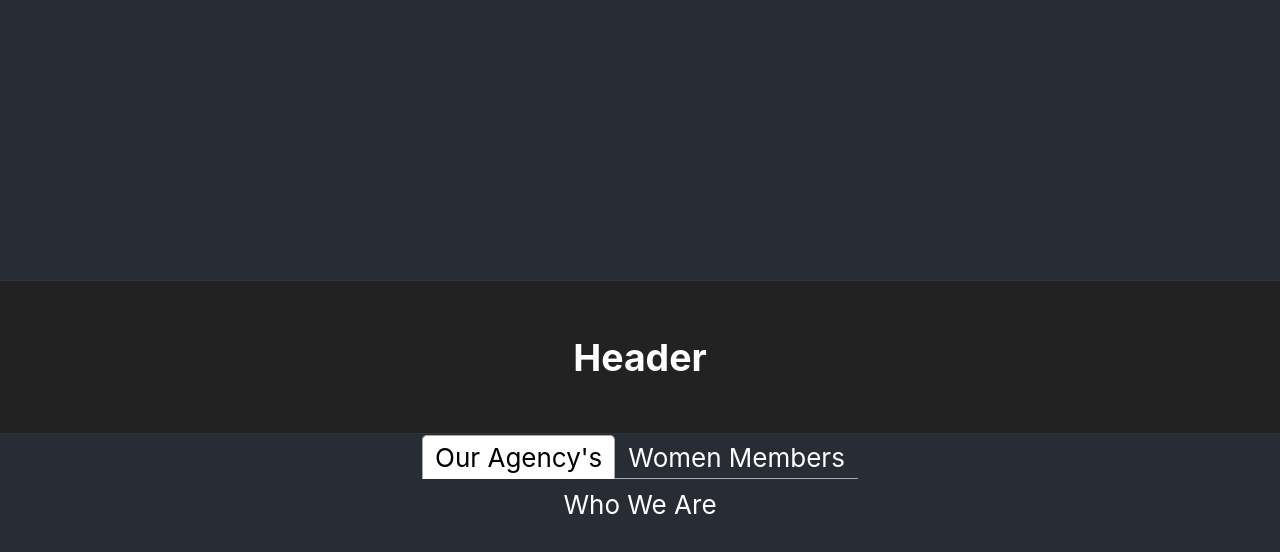
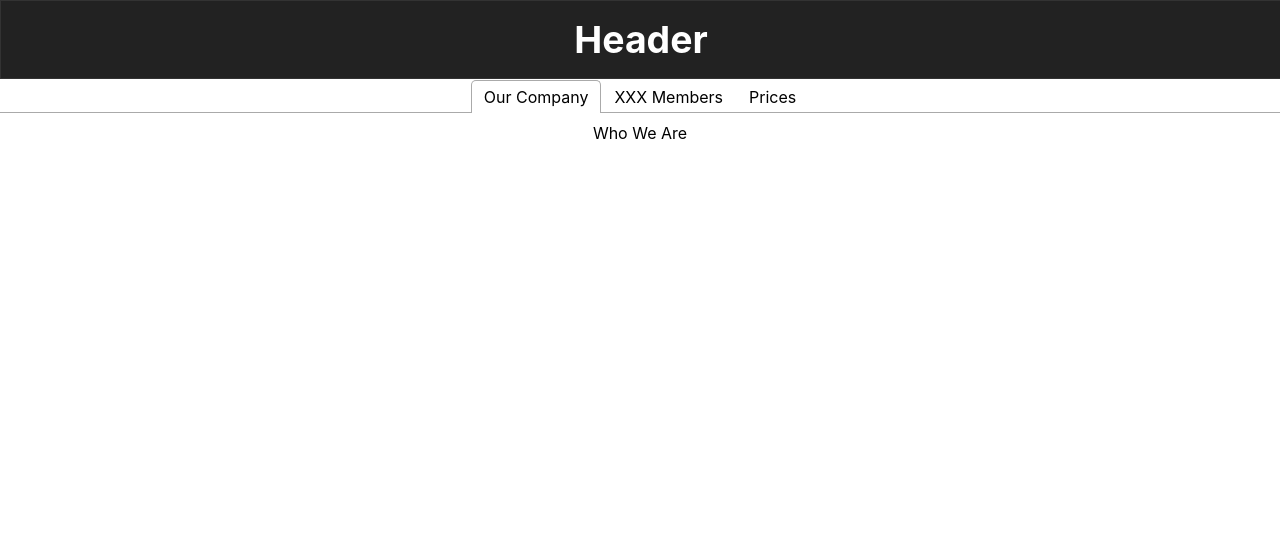
Before and after one commit to oshigoto46/oshigoto-site, a React (Create React App) app: page / in a window 1280 px wide. Shown: the top 552 px of the page. Built offline with nearby package versions, Linux system fonts and the light colour scheme.

Commit message:
some headers

```diff
--- a/src/App.tsx
+++ b/src/App.tsx
@@ -3,6 +3,7 @@ import './App.css';
 import { useEffect, useState, useRef } from "react";
 import Introduction from "./Component/Introduction"
 import {Members} from "./Component/Members"
+import {Prices}  from "./Component/Prices"
 import Header from "./Component/Header"
 import { Tab, Tabs, TabList, TabPanel } from "react-tabs";
 import "react-tabs/style/react-tabs.css";
@@ -11,17 +12,19 @@ function App() {
   const [tabIndex, setTabIndex] = useState(0);
   return (
     <div className="App">
-      <header className="App-header">
+      {/* <header className="App-header"> */}
         <Header></Header>
         <Tabs   selectedIndex={tabIndex} onSelect={(tabIndex) => setTabIndex(tabIndex)}>
         <TabList>
-          <Tab>Our Agency's </Tab>
-          <Tab>Women Members</Tab>
+          <Tab>Our Company </Tab>
+          <Tab>XXX Members</Tab>
+          <Tab>Prices</Tab>
         </TabList>
         <TabPanel>  <Introduction> </Introduction> </TabPanel>
         <TabPanel>  <Members></Members>  </TabPanel>
+        <TabPanel>  <Prices></Prices>  </TabPanel>
       </Tabs>
-      </header>
+      {/* </header> */}
     </div>
   );
 }
--- /dev/null
+++ b/src/Component/Prices.tsx
@@ -0,0 +1,15 @@
+import React, { FunctionComponent } from "react";
+import {Button,Paper} from "@material-ui/core";
+
+export const  Prices: React.FunctionComponent = () => {
+	return (
+        <div > Prices
+        <Paper
+            // style={buttonStyle}
+            //css={styles.card}
+            elevation={3}
+        ></Paper>
+        <Button style={{ color: "#FFFFFF" }} />{' '}
+        </div>
+	);
+};
--- a/src/index.css
+++ b/src/index.css
@@ -25,3 +25,9 @@ code {
 	align-items: center;
 	border: solid thin #333;
 }
+
+
+* {
+	margin: 0;
+	padding: 0;
+}
```
